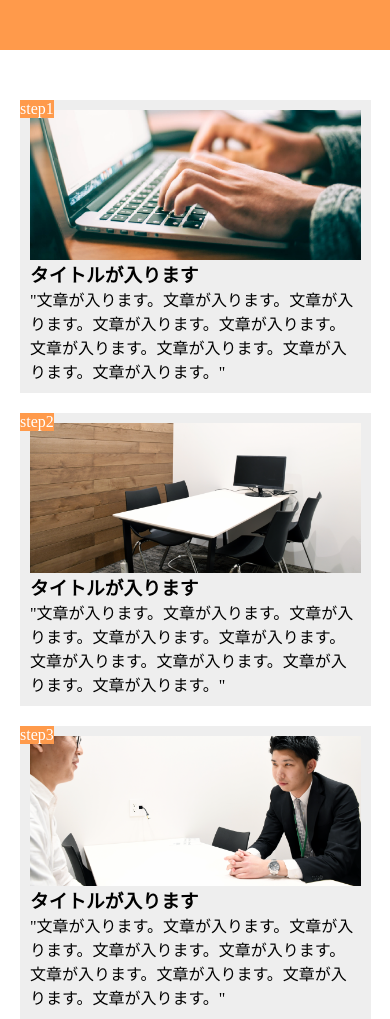
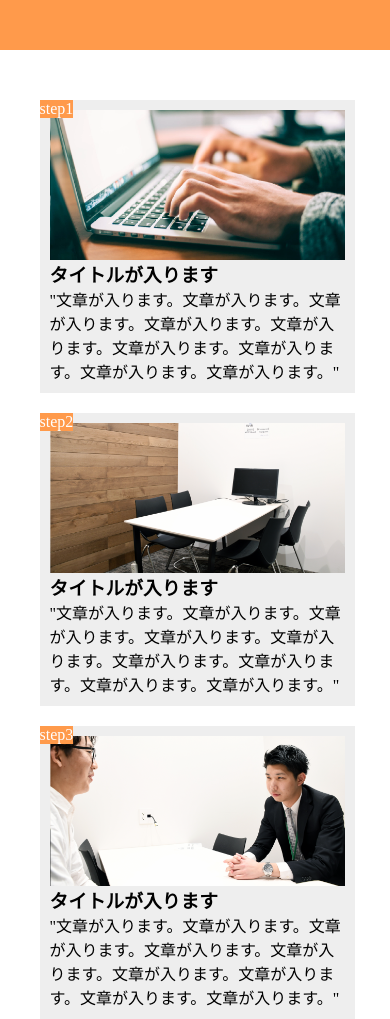
Before and after one commit to areryhgd/1-9-, a plain HTML site: page index.html in a window 390 px wide. Shown: the top 1019 px of the page. Drawn offline with Linux system fonts and the light colour scheme.

Commit message:
課題修正３

```diff
--- a/style.css
+++ b/style.css
@@ -71,7 +71,9 @@ footer{
  }
 
  main{
-  width: 100%;
+  width: 90%;
+  margin: 50px auto;
+  justify-content: center;
   display: block;
  }
 
```
